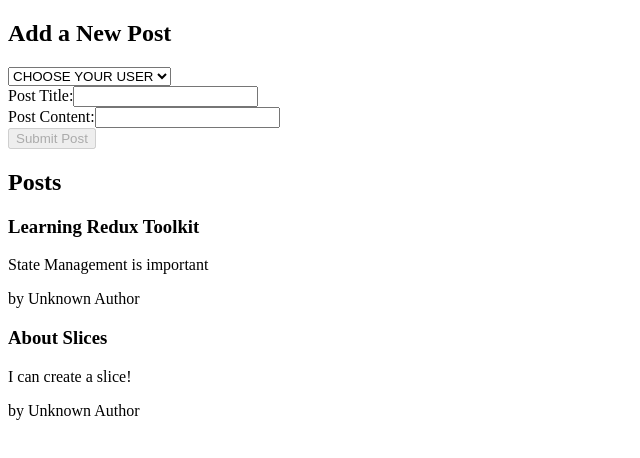
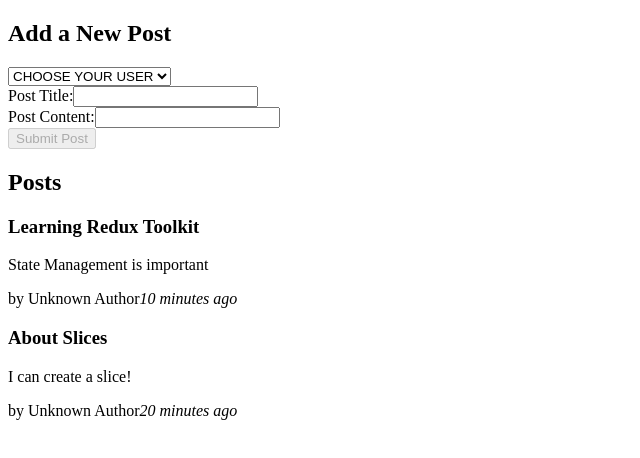
Before and after one commit to pn-code/redux-practice, a React (Vite) app: page / in a window 1280 px wide. Shown: the top 458 px of the page, without its empty margins (0-640 px from the left). Built offline with nearby package versions, Linux system fonts and the light colour scheme.

Commit message:
Built out TimeAgo to display timestamp of posts

```diff
--- a/src/features/posts/PostsList.jsx
+++ b/src/features/posts/PostsList.jsx
@@ -2,18 +2,23 @@
 import { useSelector } from "react-redux";
 import { selectAllPosts } from "./postsSlice";
 import PostAuthor from "./PostAuthor";
+import TimeAgo from "./TimeAgo";
 
 const PostsList = () => {
     // After creating component, useSelector to reference global state like so.
     const posts = useSelector(selectAllPosts);
 
+    // Filter method to order posts
+    const orderedPosts = posts.slice().sort((a, b) => b.date.localeCompare(a.date));
+
     // In this case, map through posts and render information in desired format
-    const renderedPosts = posts.map((post) => (
+    const renderedPosts = orderedPosts.map((post) => (
         <article key={post.id}>
             <h3>{post.title}</h3>
             <p>{post.content.substring(0, 100)}</p>
             <p>
-                <PostAuthor userId={post.userId}/>
+                <PostAuthor userId={post.userId} />
+                <TimeAgo timestamp={post.date} />
             </p>
         </article>
     ));
--- /dev/null
+++ b/src/features/posts/TimeAgo.jsx
@@ -0,0 +1,18 @@
+import React from "react";
+import { parseISO, formatDistanceToNow } from "date-fns";
+
+const TimeAgo = ({ timestamp }) => {
+    let timeAgo = ''
+
+    if(timestamp) {
+        const date = parseISO(timestamp)
+        const timePeriod = formatDistanceToNow(date)
+        timeAgo = `${timePeriod} ago`
+    }
+
+    return <span title="timestamp">
+        <i>{timeAgo}</i>
+    </span>;
+};
+
+export default TimeAgo;
```
